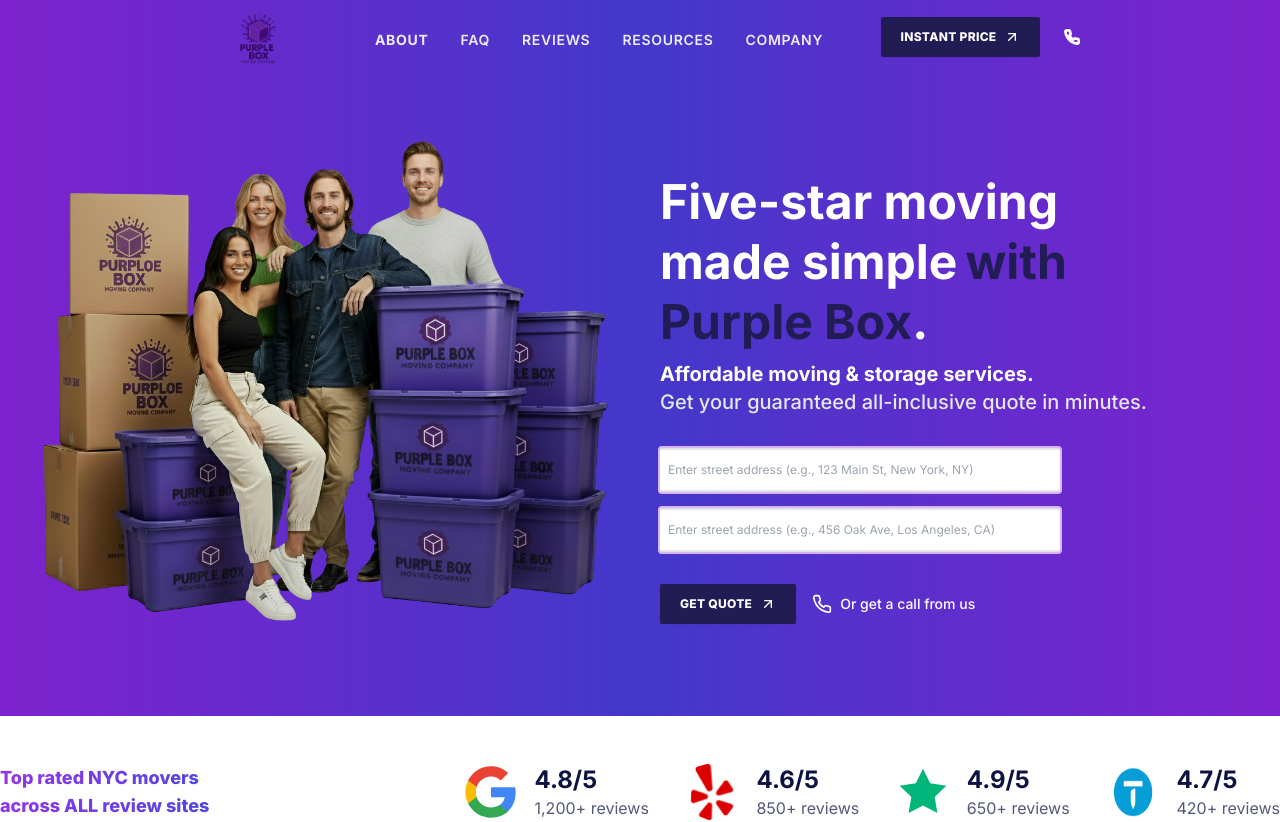
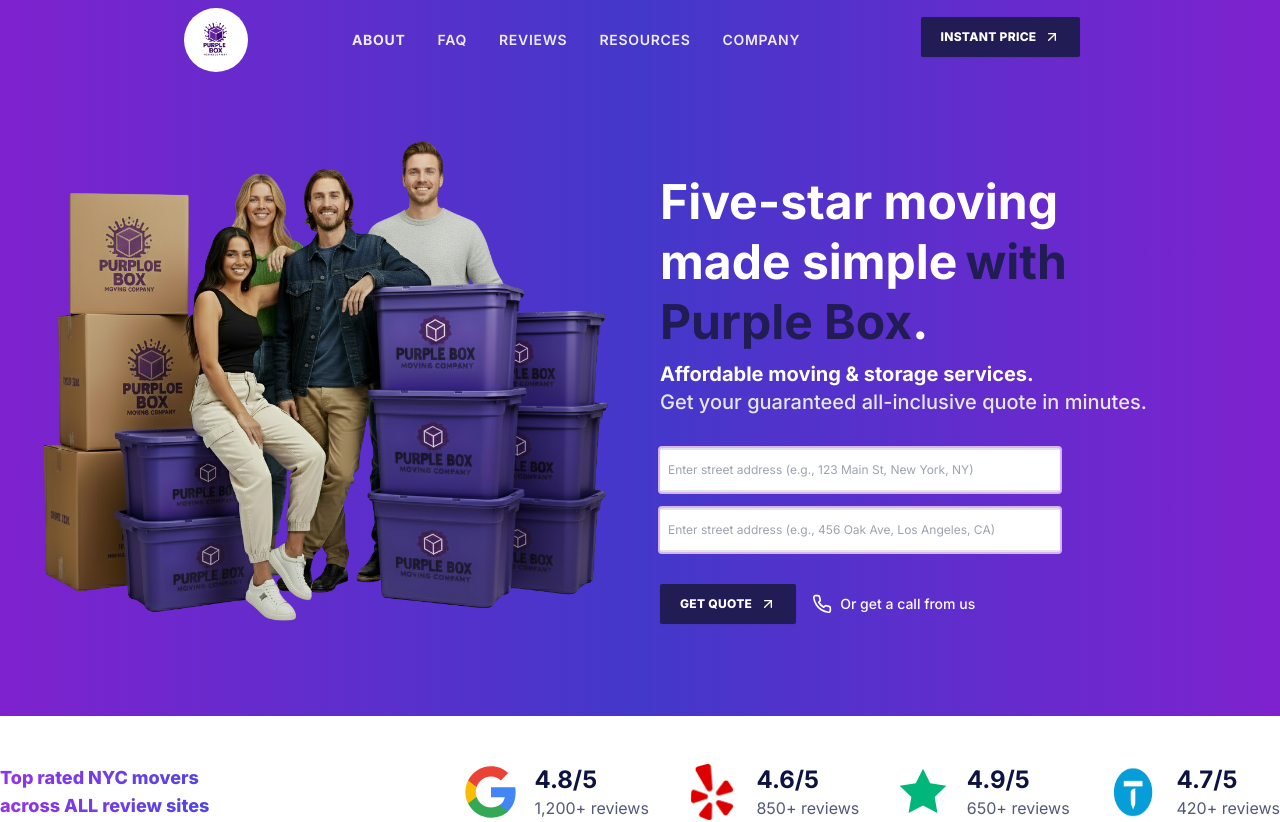
Before and after one commit to Mazhar88897/Purple-Box-Moving-Company, a Next.js app: page / in a window 1280 px wide. Shown: the top 822 px of the page. Built offline with nearby package versions, Linux system fonts and the light colour scheme.

Commit message:
bg white

```diff
--- a/components/screens/Navbar.tsx
+++ b/components/screens/Navbar.tsx
@@ -16,8 +16,8 @@
         {/* Logo */}
         <div   className=" w-full   flex justify-between">
         <div className="flex items-center">
-          <Link href="/" className="flex flex-col">
-            <div className="relative w-[80px] sm:w-[150px] h-[60px]">
+          <Link href="/" className="flex items-center justify-center bg-white rounded-full p-3 w-16 h-16">
+            <div className="relative w-full h-full">
               <Image src="/box.png" alt="Logo" fill className="object-contain" />
             </div>
           </Link>
@@ -43,7 +43,7 @@
         </nav>
 
         {/* Right CTAs */}
-        <div className="hidden md:flex items-end gap-4 xl:gap-6  mt-3 mx-0 xl:mx-4">
+        <div className="hidden lg:flex items-end gap-4 xl:gap-6  mt-3 mx-0 xl:mx-4">
           <div className="flex flex-col items-center">
           <Link href="/main/contact" className="inline-flex items-center gap-2 rounded-md bg-[#221c55] px-5 py-3 text-xs font-extrabold uppercase tracking-wide text-white shadow-sm hover:bg-[#1a1645]">
             Instant Price <ArrowUpRight className="h-4 w-4" />
@@ -53,10 +53,7 @@
 
 
           </div>
-          <div className="hidden md:flex 2xl:hidden  flex-col items-center align-center h-full py-3">
-            <Phone className="h-4 w-4 text-white" stroke-width={4} />
-            {/* <span className="text-[10px] font-bold tracking-wide text-white/90">7 days a week 7AM-9PM</span> */}
-          </div>
+
 
           <div className=" hidden 2xl:flex  flex-col items-center   ">
             <a href="tel:+12126517273" className="inline-flex items-center gap-2 rounded-md bg-[#221c55] px-5 py-3 text-xs font-extrabold uppercase tracking-wide text-white shadow-sm hover:bg-[#1a1645]">
```
